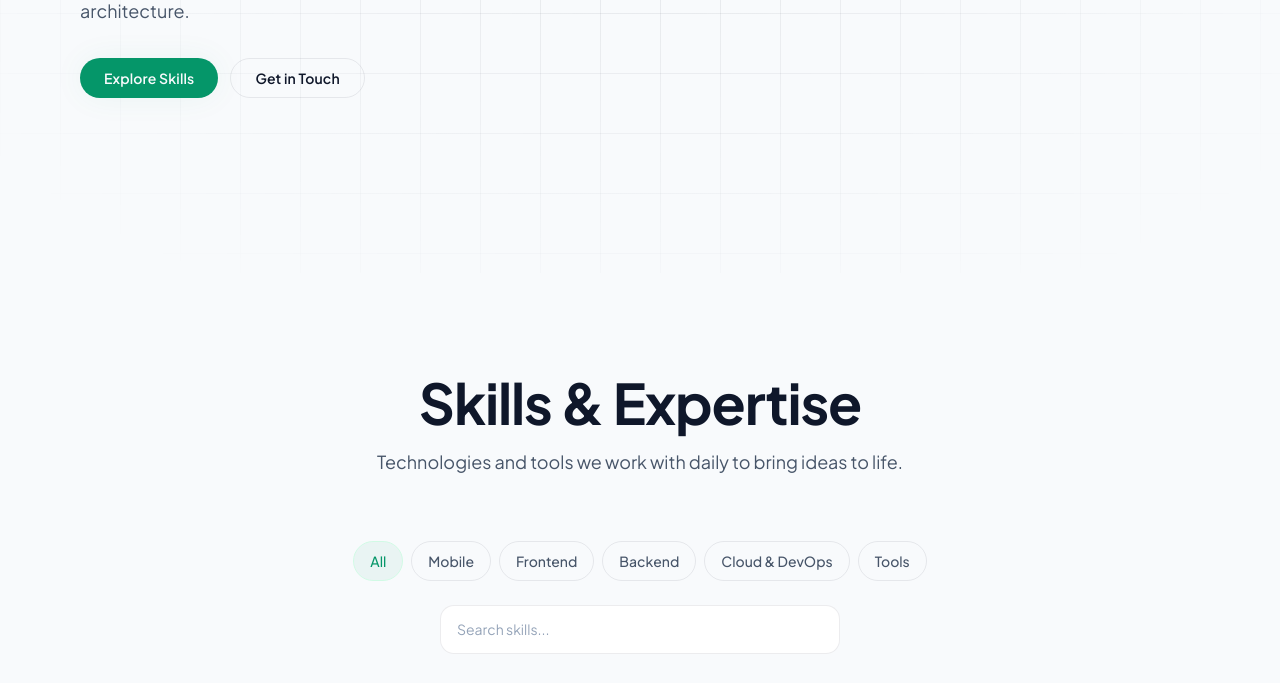
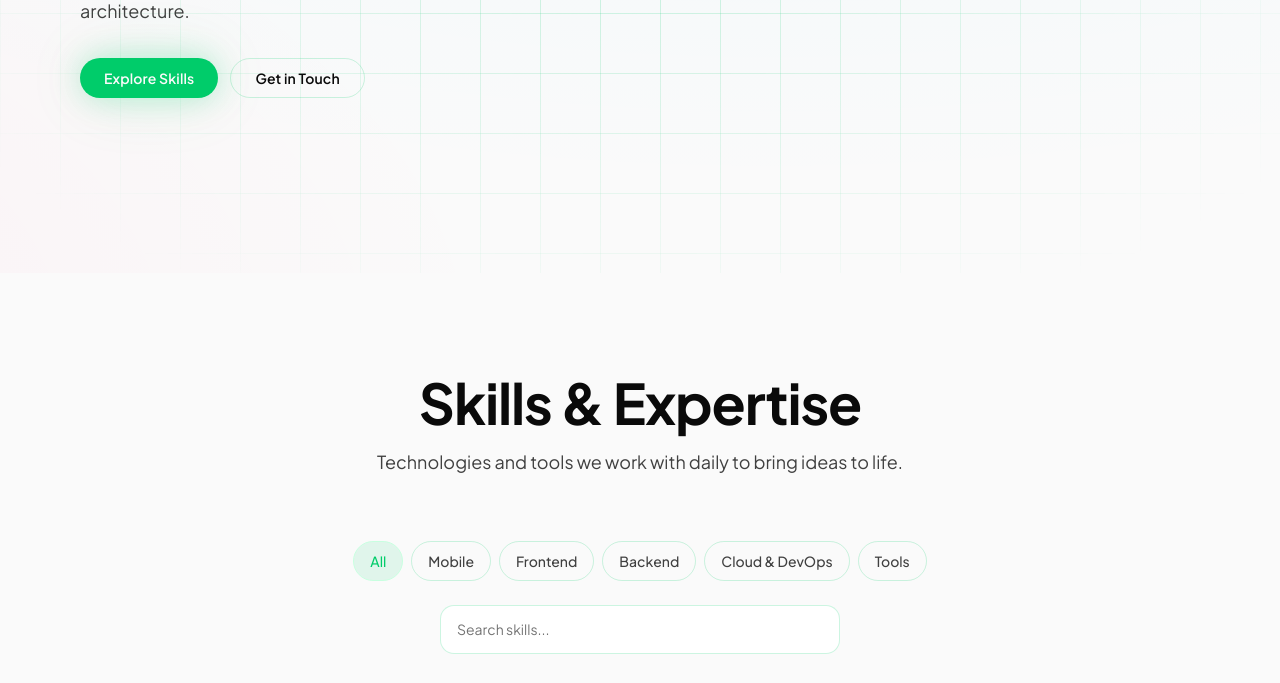
Before and after one commit to assimangca/portfolio-ash, a website with bundled scripts: page index.html in a window 1280 px wide. Shown: the part 527-1210 px from the top of the page. Built offline with nearby package versions, Linux system fonts and the light colour scheme.

Commit message:
Update to neon color theme: neon green primary, cyan secondary, pink tertiary

```diff
--- a/assets/css/sections.css
+++ b/assets/css/sections.css
@@ -273,8 +273,10 @@ html[data-theme="light"] .header.is-scrolled {
 .hero__gradient {
   position: absolute;
   inset: 0;
-  background: radial-gradient(ellipse 80% 60% at 50% -10%, rgba(34, 197, 94, 0.08), transparent);
-  animation: gradientShift 12s ease infinite;
+  background: radial-gradient(ellipse 80% 60% at 50% -10%, var(--accent-bg), transparent),
+    radial-gradient(ellipse 60% 50% at 80% 20%, rgba(0, 204, 255, 0.06), transparent),
+    radial-gradient(ellipse 50% 40% at 20% 80%, rgba(255, 0, 102, 0.05), transparent);
+  animation: gradientShift 15s ease infinite;
   background-size: 200% 200%;
 }
 
@@ -317,14 +319,14 @@ html[data-theme="light"] .header.is-scrolled {
 .hero__aurora-orb--2 {
   width: 400px;
   height: 400px;
-  background: radial-gradient(circle at 70% 70%, #06b6d4 0%, transparent 70%);
+  background: radial-gradient(circle at 70% 70%, var(--accent-tertiary) 0%, transparent 70%);
   transform: translate(-50%, -50%);
 }
 
 .hero__aurora-orb--3 {
   width: 300px;
   height: 300px;
-  background: radial-gradient(circle at 50% 50%, #a855f7 0%, transparent 70%);
+  background: radial-gradient(circle at 50% 50%, var(--accent-secondary) 0%, transparent 70%);
   transform: translate(-50%, -50%);
 }
 
--- a/assets/css/variables.css
+++ b/assets/css/variables.css
@@ -1,28 +1,34 @@
 :root {
   /* ───── Dark Theme (Default) ───── */
-  --bg: #030303;
-  --bg-elevated: #0c0c0e;
-  --bg-hover: #121216;
-  --bg-active: #181820;
+  --bg: #050505;
+  --bg-elevated: #0d0d0d;
+  --bg-hover: #151515;
+  --bg-active: #1e1e1e;
 
-  --fg: #fafafa;
-  --fg-muted: #a1a1aa;
-  --fg-subtle: #71717a;
+  --fg: #fefefe;
+  --fg-muted: #b8b8b8;
+  --fg-subtle: #888888;
 
-  --accent: #10b981;
-  --accent-hover: #34d399;
-  --accent-dim: #064e3b;
-  --accent-bg: rgba(16, 185, 129, 0.06);
-  --accent-glow: rgba(16, 185, 129, 0.15);
+  --accent: #00ff88;
+  --accent-hover: #33ff99;
+  --accent-dim: #004422;
+  --accent-bg: rgba(0, 255, 136, 0.08);
+  --accent-glow: rgba(0, 255, 136, 0.4);
 
-  --border: rgba(255, 255, 255, 0.08);
-  --border-hover: rgba(255, 255, 255, 0.15);
-  --border-active: rgba(255, 255, 255, 0.25);
+  --accent-secondary: #ff0066;
+  --accent-secondary-glow: rgba(255, 0, 102, 0.4);
 
-  --success: #10b981;
-  --warning: #f59e0b;
-  --error: #ef4444;
-  --info: #3b82f6;
+  --accent-tertiary: #00ccff;
+  --accent-tertiary-glow: rgba(0, 204, 255, 0.4);
+
+  --border: rgba(0, 255, 136, 0.15);
+  --border-hover: rgba(0, 255, 136, 0.3);
+  --border-active: rgba(0, 255, 136, 0.5);
+
+  --success: #00ff88;
+  --warning: #ffaa00;
+  --error: #ff0066;
+  --info: #00ccff;
 
   /* ───── Typography ───── */
   --font-sans: 'Plus Jakarta Sans', system-ui, -apple-system, BlinkMacSystemFont, 'Segoe UI', Roboto, sans-serif;
@@ -60,11 +66,11 @@
   --radius-full: 9999px;
 
   /* ───── Shadows ───── */
-  --shadow-sm: 0 2px 4px rgba(0, 0, 0, 0.4);
-  --shadow-md: 0 8px 24px rgba(0, 0, 0, 0.5);
-  --shadow-lg: 0 16px 48px rgba(0, 0, 0, 0.6);
-  --shadow-xl: 0 24px 64px rgba(0, 0, 0, 0.7);
-  --shadow-glow: 0 0 32px rgba(16, 185, 129, 0.12);
+  --shadow-sm: 0 2px 4px rgba(0, 0, 0, 0.5), 0 0 8px rgba(0, 255, 136, 0.1);
+  --shadow-md: 0 8px 24px rgba(0, 0, 0, 0.6), 0 0 16px rgba(0, 255, 136, 0.15);
+  --shadow-lg: 0 16px 48px rgba(0, 0, 0, 0.7), 0 0 32px rgba(0, 255, 136, 0.2);
+  --shadow-xl: 0 24px 64px rgba(0, 0, 0, 0.8), 0 0 48px rgba(0, 255, 136, 0.25);
+  --shadow-glow: 0 0 32px rgba(0, 255, 136, 0.3), 0 0 64px rgba(0, 255, 136, 0.15);
 
   /* ───── Transitions ───── */
   --transition-fast: 150ms cubic-bezier(0.32, 0.72, 0, 1);
@@ -79,28 +85,39 @@
 
 /* ───── Light Theme Overrides ───── */
 html[data-theme="light"] {
-  --bg: #f8fafc;
+  --bg: #fafafa;
   --bg-elevated: #ffffff;
-  --bg-hover: #f1f5f9;
-  --bg-active: #e2e8f0;
+  --bg-hover: #f0f0f0;
+  --bg-active: #e0e0e0;
 
-  --fg: #0f172a;
-  --fg-muted: #475569;
-  --fg-subtle: #94a3b8;
+  --fg: #0a0a0a;
+  --fg-muted: #404040;
+  --fg-subtle: #737373;
 
-  --accent: #059669;
-  --accent-hover: #047857;
-  --accent-dim: #d1fae5;
-  --accent-bg: rgba(5, 150, 105, 0.06);
-  --accent-glow: rgba(5, 150, 105, 0.08);
+  --accent: #00cc6a;
+  --accent-hover: #00ff88;
+  --accent-dim: #c8ffe0;
+  --accent-bg: rgba(0, 204, 106, 0.1);
+  --accent-glow: rgba(0, 204, 106, 0.3);
 
-  --border: rgba(15, 23, 42, 0.08);
-  --border-hover: rgba(15, 23, 42, 0.15);
-  --border-active: rgba(15, 23, 42, 0.25);
+  --accent-secondary: #cc0052;
+  --accent-secondary-glow: rgba(204, 0, 82, 0.3);
 
-  --shadow-sm: 0 2px 4px rgba(15, 23, 42, 0.03);
-  --shadow-md: 0 8px 24px rgba(15, 23, 42, 0.06);
-  --shadow-lg: 0 16px 48px rgba(15, 23, 42, 0.08);
-  --shadow-xl: 0 24px 64px rgba(15, 23, 42, 0.1);
-  --shadow-glow: 0 0 32px rgba(5, 150, 105, 0.06);
+  --accent-tertiary: #00a3cc;
+  --accent-tertiary-glow: rgba(0, 163, 204, 0.3);
+
+  --border: rgba(0, 204, 106, 0.2);
+  --border-hover: rgba(0, 204, 106, 0.4);
+  --border-active: rgba(0, 204, 106, 0.6);
+
+  --success: #00cc6a;
+  --warning: #cc8800;
+  --error: #cc0052;
+  --info: #00a3cc;
+
+  --shadow-sm: 0 2px 4px rgba(0, 0, 0, 0.05), 0 0 8px rgba(0, 204, 106, 0.1);
+  --shadow-md: 0 8px 24px rgba(0, 0, 0, 0.08), 0 0 16px rgba(0, 204, 106, 0.15);
+  --shadow-lg: 0 16px 48px rgba(0, 0, 0, 0.1), 0 0 32px rgba(0, 204, 106, 0.2);
+  --shadow-xl: 0 24px 64px rgba(0, 0, 0, 0.12), 0 0 48px rgba(0, 204, 106, 0.25);
+  --shadow-glow: 0 0 32px rgba(0, 204, 106, 0.25), 0 0 64px rgba(0, 204, 106, 0.12);
 }
--- a/assets/js/main.js
+++ b/assets/js/main.js
@@ -270,7 +270,8 @@ function initHeroBackground() {
         this.vy = (Math.random() - 0.5) * 0.5;
         this.radius = Math.random() * 1.5 + 0.5;
         this.opacity = Math.random() * 0.3 + 0.1;
-        this.hue = Math.random() > 0.5 ? 150 : 200;
+        const r = Math.random();
+        this.hue = r > 0.66 ? 150 : r > 0.33 ? 195 : 330;
       }
 
       update() {
@@ -297,8 +298,13 @@ function initHeroBackground() {
       draw() {
         ctx.beginPath();
         ctx.arc(this.x, this.y, this.radius, 0, Math.PI * 2);
-        ctx.fillStyle = 'hsla(' + this.hue + ', 80%, 60%, ' + this.opacity + ')';
+        const saturation = this.hue === 330 ? '100%' : '100%';
+        const lightness = this.hue === 150 ? '50%' : this.hue === 195 ? '55%' : '55%';
+        ctx.fillStyle = 'hsla(' + this.hue + ', ' + saturation + ', ' + lightness + ', ' + this.opacity + ')';
+        ctx.shadowColor = 'hsl(' + this.hue + ', 100%, 50%)';
+        ctx.shadowBlur = 8;
         ctx.fill();
+        ctx.shadowBlur = 0;
       }
     }
 
@@ -328,7 +334,7 @@ function initHeroBackground() {
             ctx.beginPath();
             ctx.moveTo(particles[i].x, particles[i].y);
             ctx.lineTo(particles[j].x, particles[j].y);
-            ctx.strokeStyle = 'hsla(150, 80%, 60%, ' + (0.05 * (1 - dist / 120)) + ')';
+            ctx.strokeStyle = 'hsla(150, 100%, 50%, ' + (0.08 * (1 - dist / 120)) + ')';
             ctx.lineWidth = 0.5;
             ctx.stroke();
           }
```
